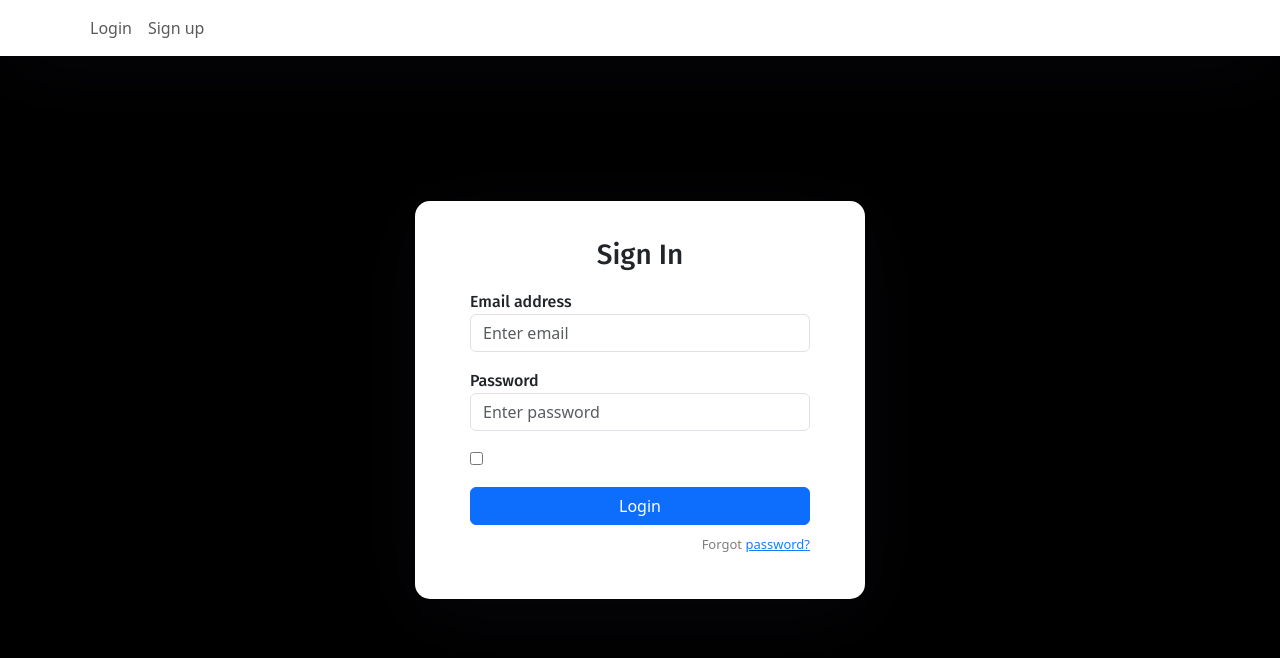
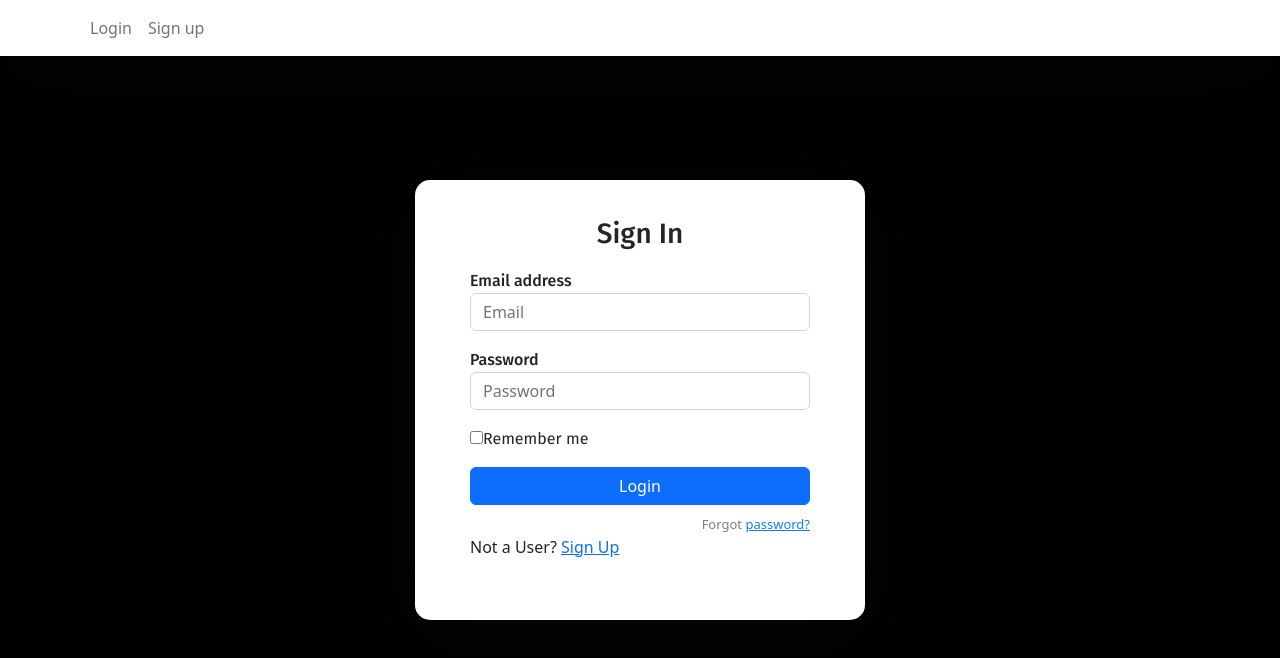
Before and after one commit to Akshatha2022/WorkoutTrackerApp, a React (Create React App) app in the folder client/: page / in a window 1280 px wide. Shown: the top 658 px of the page. Built offline with nearby package versions, Linux system fonts and the light colour scheme.

Commit message:
fixed sign in and sign up page

```diff
--- a/client/package.json
+++ b/client/package.json
@@ -8,9 +8,11 @@
     "@testing-library/jest-dom": "^5.16.5",
     "@testing-library/react": "^13.4.0",
     "@testing-library/user-event": "^13.5.0",
+    "bootstrap": "^5.2.3",
     "graphql": "^15.4.0",
     "react": "^18.2.0",
     "react-dom": "^18.2.0",
+    "react-router-dom": "^6.10.0",
     "react-scripts": "5.0.1",
     "web-vitals": "^2.1.4"
   },
--- a/client/src/pages/SignIn.js
+++ b/client/src/pages/SignIn.js
@@ -11,7 +11,7 @@ export default class Login extends Component {
           <input
             type="email"
             className="form-control"
-            placeholder="Enter email"
+            placeholder="Email"
           />
         </div>
 
@@ -20,7 +20,7 @@ export default class Login extends Component {
           <input
             type="password"
             className="form-control"
-            placeholder="Enter password"
+            placeholder="Password"
           />
         </div>
 
@@ -31,6 +31,9 @@ export default class Login extends Component {
               className="custom-control-input"
               id="customCheck1"
             />
+            <label className="custom-control-label" htmlFor="customCheck1">
+              Remember me
+            </label>
           </div>
         </div>
 
@@ -42,6 +45,10 @@ export default class Login extends Component {
         <p className="forgot-password text-right">
           Forgot <a href="#">password?</a>
         </p>
+
+        <p className="Sign-up text-left">
+          Not a User? <a href='/SignUp'>Sign Up</a>
+        </p>
       </form>
     )
   }
```
Also changed, not shown: 1 other file (tests, documents, lock files or other folders).
